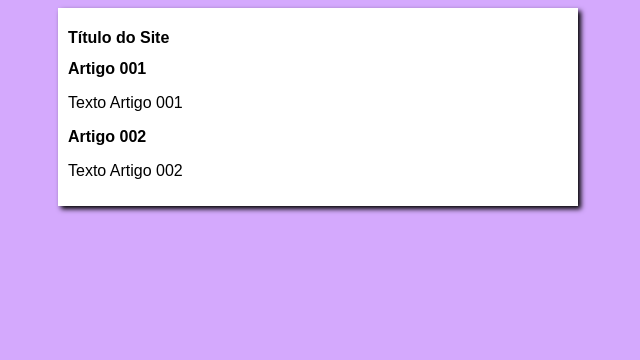
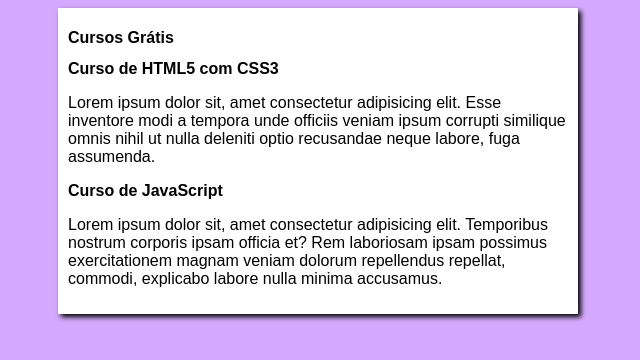
Before and after one commit to Rafilde/projeto-site, a plain HTML site: page index.html in a window 1280 px wide. Shown: the whole page, without its empty margins (322-962 px from the left). Drawn offline with Linux system fonts and the light colour scheme.

Commit message:
Update index.html

```diff
--- a/index.html
+++ b/index.html
@@ -10,15 +10,15 @@
 <body>
     <main>
         <header>
-            <h1>Título do Site</h1>
+            <h1>Cursos Grátis</h1>
         </header>
         <article>
-            <h2>Artigo 001</h2>
-            <p>Texto Artigo 001</p>
+            <h2>Curso de HTML5 com CSS3</h2>
+            <p>Lorem ipsum dolor sit, amet consectetur adipisicing elit. Esse inventore modi a tempora unde officiis veniam ipsum corrupti similique omnis nihil ut nulla deleniti optio recusandae neque labore, fuga assumenda.</p>
         </article>
         <article>
-            <h2>Artigo 002</h2>
-            <p>Texto Artigo 002</p>
+            <h2>Curso de JavaScript</h2>
+            <p>Lorem ipsum dolor sit, amet consectetur adipisicing elit. Temporibus nostrum corporis ipsam officia et? Rem laboriosam ipsam possimus exercitationem magnam veniam dolorum repellendus repellat, commodi, explicabo labore nulla minima accusamus.</p>
         </article>
     </main>
 </body>
```
